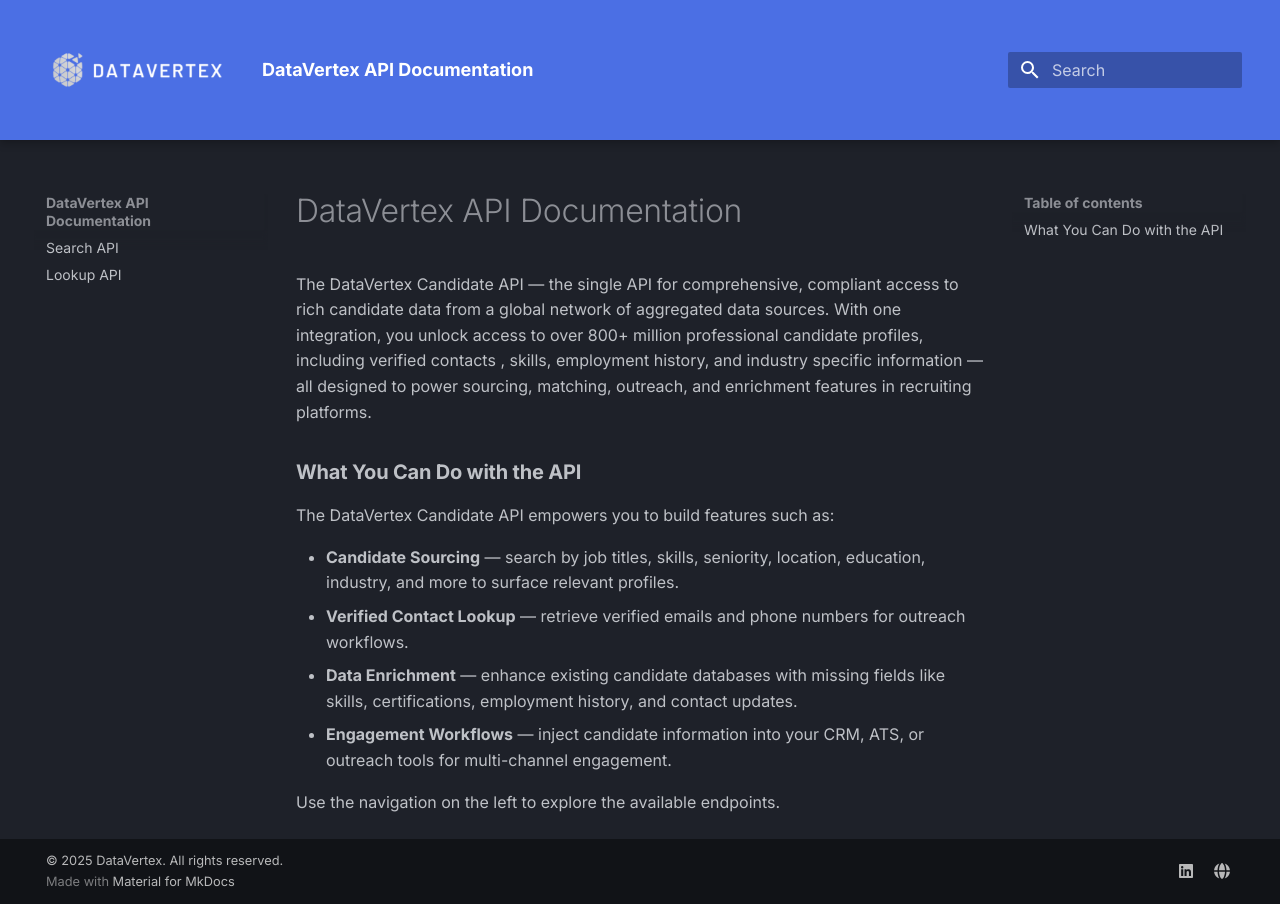
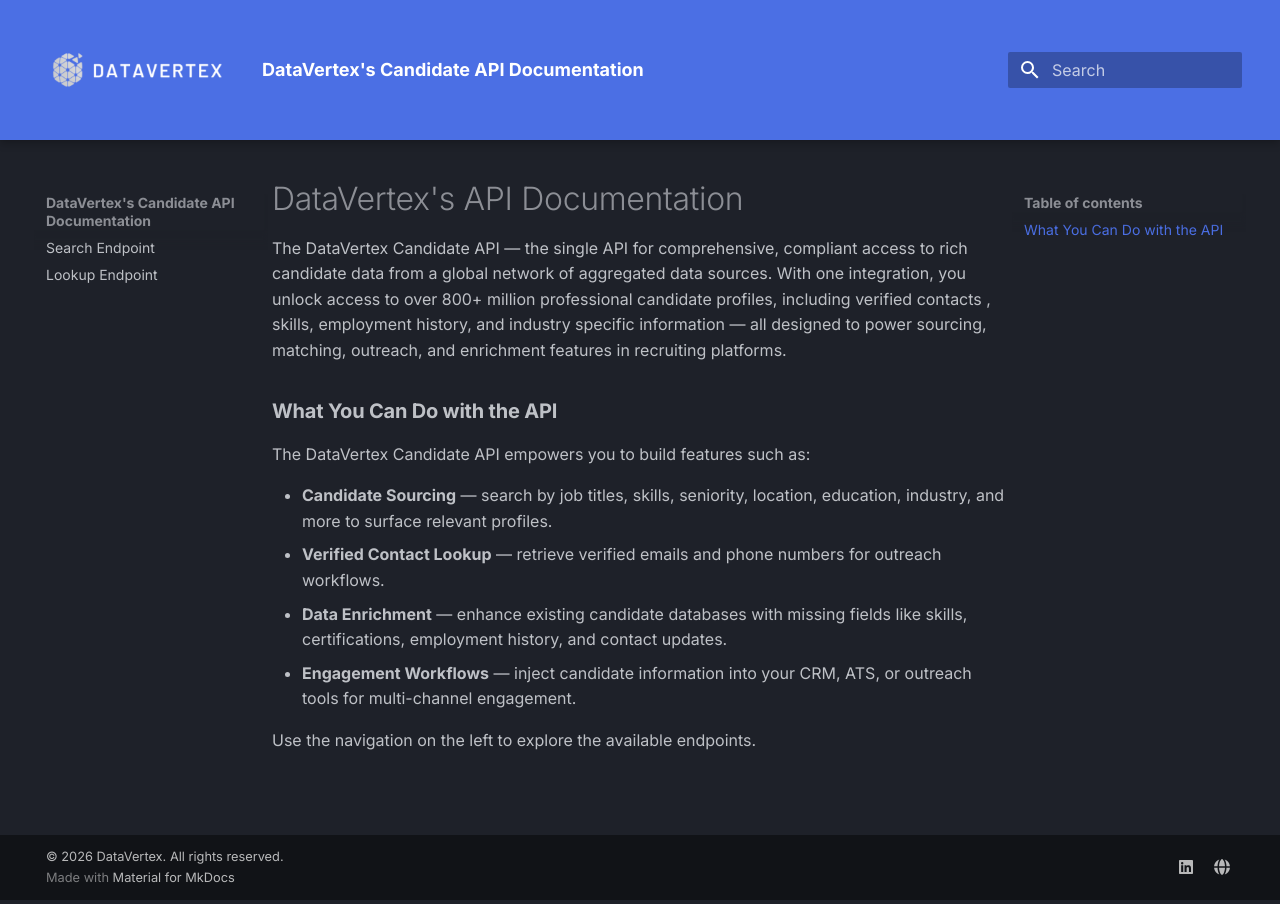
Before and after one commit to jbattdv/dv-api-docs, an MkDocs documentation site: the page built from docs/index.md, in a window 1280 px wide. Built offline with MkDocs 1.6.1 and Material for MkDocs 9.7.7, drawn with Linux system fonts in a browser that asks for light colours.

Commit message:
Minor wording revisions

```diff
--- a/docs/index.md
+++ b/docs/index.md
@@ -1,4 +1,4 @@
-# DataVertex API Documentation
+# DataVertex's API Documentation
 
 The DataVertex Candidate API — the single API for comprehensive, compliant access to rich candidate data from a global network of aggregated data sources. With one integration, you unlock access to over 800+ million professional candidate profiles, including verified contacts , skills, employment history, and industry specific information — all designed to power sourcing, matching, outreach, and enrichment features in recruiting platforms.
 
--- a/docs/stylesheets/extra.css
+++ b/docs/stylesheets/extra.css
@@ -20,3 +20,16 @@
     height: 140px !important;
     padding: 0 8px !important;
   }
+  .md-content__inner {
+    padding: 0 !important;
+    margin: 0 !important;
+  }
+
+  .md-content__inner > h1 {
+    padding: 0 !important;
+    margin: 0 !important;
+  }
+
+  [data-md-component="content"] .md-content__inner {
+    padding-left: 0 !important;
+  }
--- a/mkdocs.yml
+++ b/mkdocs.yml
@@ -1,4 +1,4 @@
-site_name: DataVertex API Documentation
+site_name: DataVertex's Candidate API Documentation
 site_url: https://docs.data-vertex.com
 site_description: Official API documentation for the DataVertex Candidate API
 site_author: DataVertex
@@ -24,8 +24,8 @@
   - stylesheets/extra.css
 
 nav:
-- Search API: API_SEARCH_ENDPOINT.md
-- Lookup API: API_LOOKUP_ENDPOINT.md
+- Search Endpoint: API_SEARCH_ENDPOINT.md
+- Lookup Endpoint: API_LOOKUP_ENDPOINT.md
 
 extra:
   social:
@@ -34,4 +34,4 @@
     - icon: fontawesome/solid/globe
       link: https://www.data-vertex.com
 
-copyright: © 2025 DataVertex. All rights reserved.
+copyright: © 2026 DataVertex. All rights reserved.
```
Also changed, not shown: docs/API_LOOKUP_ENDPOINT.md (+1 -1 lines), docs/API_SEARCH_ENDPOINT.md (+1 -1 lines).
